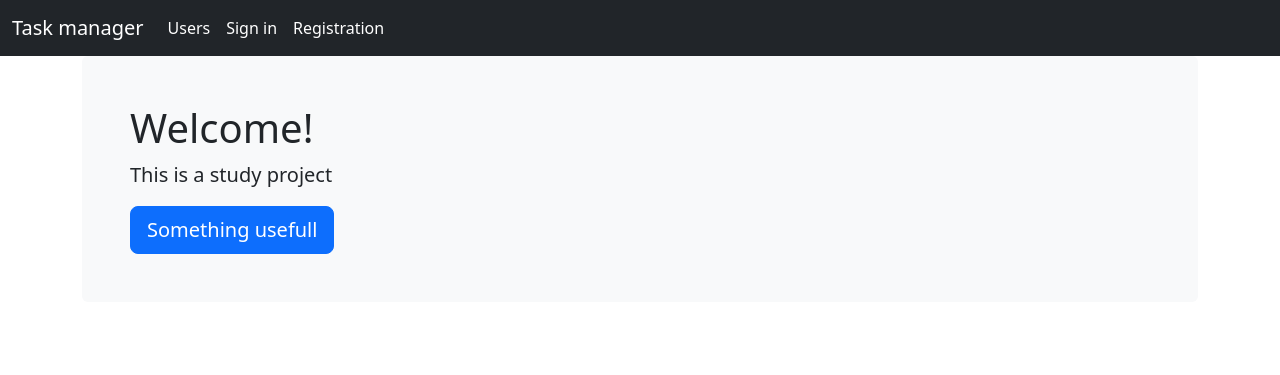
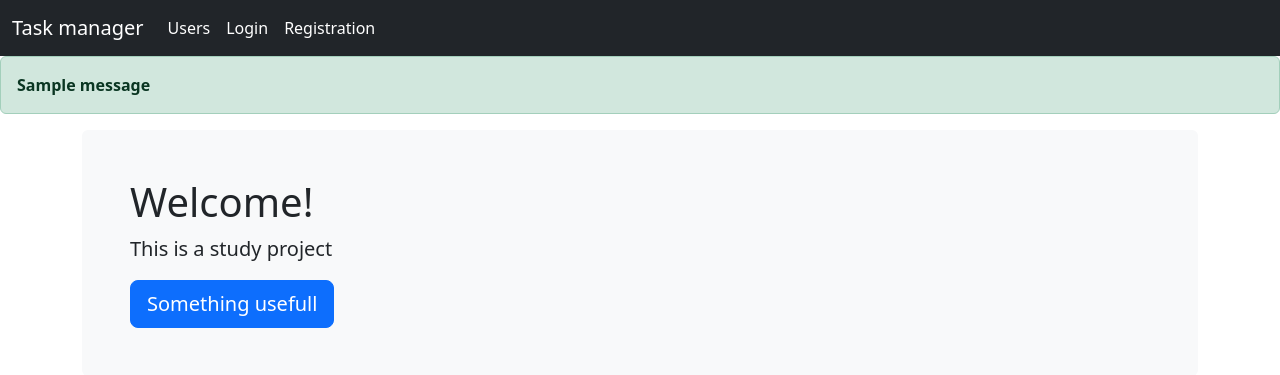
Before and after one commit to Buchiks/python-project-52, a Django app: page / in a window 1280 px wide. Shown: the top 375 px of the page. Run offline with Django 5.2, Linux system fonts and the light colour scheme; tables that the repository leaves empty hold one stand-in row (values such as "Sample post"); one stand-in notice (Sample message) is shown; some libraries are stand-ins or nearby versions.

Commit message:
made signing in

```diff
--- a/task_manager/task_manager/templates/base.html
+++ b/task_manager/task_manager/templates/base.html
@@ -29,7 +29,7 @@
                         </a>
                     </li>
                     <li class="nav-item">
-                        <a class="nav-link active" href="#">{% translate "Sign in" %}</a>
+                        <a class="nav-link active" href="{% url 'user_login' %}">{% translate "Login" %}</a>
                     </li>
                     <li class="nav-item">
                         <a class="nav-link active" href="{% url 'user_create' %}">{% translate "Registration" %}</a>
--- a/task_manager/task_manager/templates/index.html
+++ b/task_manager/task_manager/templates/index.html
@@ -6,6 +6,13 @@
 {% block title %}Index{% endblock %}
 
 {% block content %}
+{% if messages %}
+{% for message in messages %}
+<div class="alert {{ message.tags }} alert-dismissable fade show" role="alert">
+    <strong>{{ message }}</strong>
+</div>
+{% endfor %}
+{% endif %}
 <main class="container">
     <div class="bg-light p-5 rounded">
         <h1>{% translate "Welcome!" %}</h1>
--- /dev/null
+++ b/task_manager/task_manager/templates/login.html
@@ -0,0 +1,6 @@
+{% load i18n %}
+
+{% translate "Login" as header %}
+{% url 'user_login' as action_url %}
+{% translate 'Sign in' as button %}
+{% include "create_user.html" with form_action=action_url input_value=button %}
--- a/task_manager/task_manager/urls.py
+++ b/task_manager/task_manager/urls.py
@@ -26,5 +26,6 @@ urlpatterns = [
     path("users/", views.UsersIndexView.as_view(), name="users"),
     path("users/create/", views.UserCreateView.as_view(), name="user_create"),
     path("users/<int:pk>/update/", views.UserUpdateView.as_view(), name="user_update"),
-    path("users/<int:pk>/delete/", views.UserDeleteView.as_view(), name="user_delete")
+    path("users/<int:pk>/delete/", views.UserDeleteView.as_view(), name="user_delete"),
+    path("users/login/", views.UserLoginView.as_view(), name="user_login"),
 ]
--- a/task_manager/task_manager/views.py
+++ b/task_manager/task_manager/views.py
@@ -1,6 +1,8 @@
 from django.shortcuts import redirect, render
 from django.views import View
 from django.contrib import messages
+from django.contrib.auth import login
+from django.contrib.auth.forms import AuthenticationForm
 from django.utils.translation import gettext_lazy as _
 
 from .forms import UserForm, UserUpdateForm
@@ -66,3 +68,18 @@ class UserDeleteView(View):
             user.delete()
             messages.add_message(request, messages.SUCCESS, _("User successfully deleted"))
             return redirect("users")
+
+class UserLoginView(View):
+    def get(self, request, *args, **kwargs):
+        form = AuthenticationForm()
+        return render(request, "login.html", {"form": form})
+
+    def post(self, request, *args, **kwargs):
+        form = AuthenticationForm(request, data=request.POST)
+        if form.is_valid():
+            user = form.get_user()
+            login(request, user)
+            messages.add_message(request, messages.SUCCESS, _("You signed in"))
+            return redirect("index")
+
+        return render(request, "login.html", {"form": form})
```
Also changed, not shown: task_manager/locale/ru/LC_MESSAGES/django.po, task_manager/task_manager/forms.py (line endings or trailing spaces), 1 other file.
